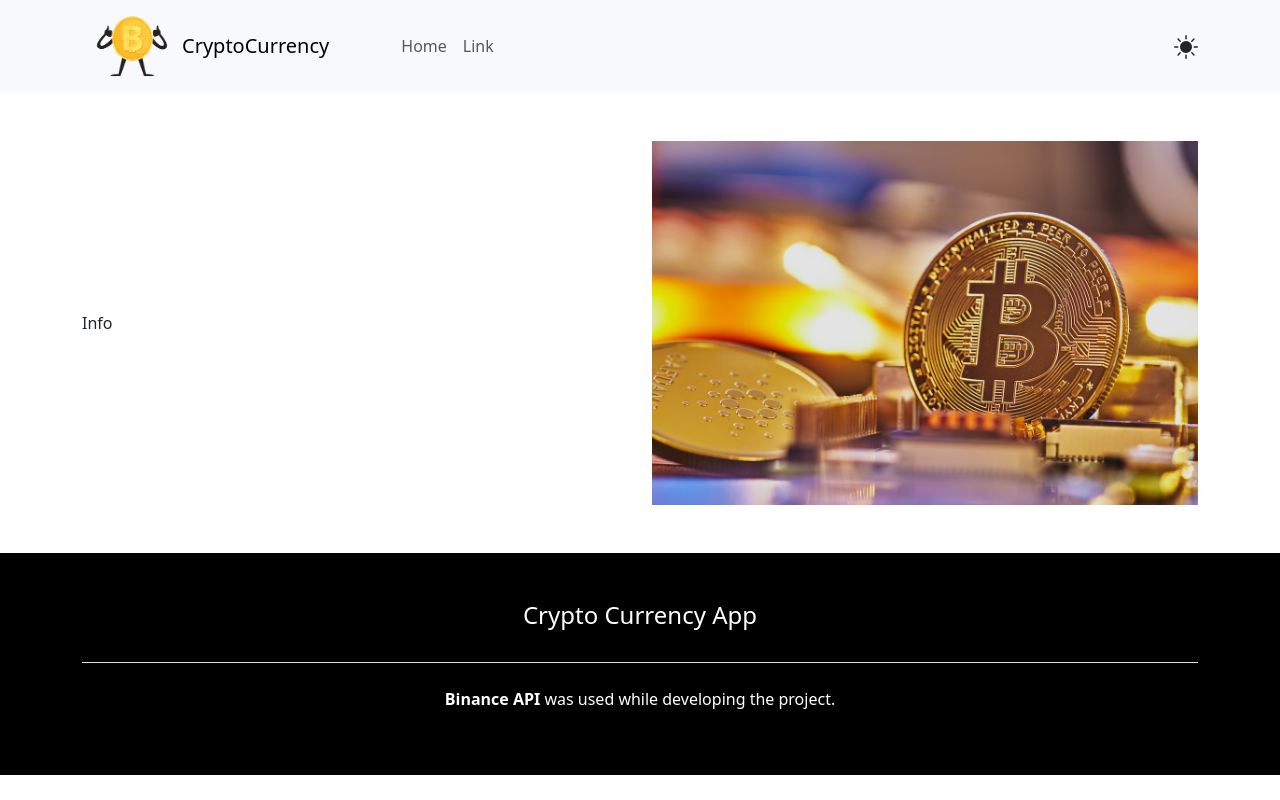
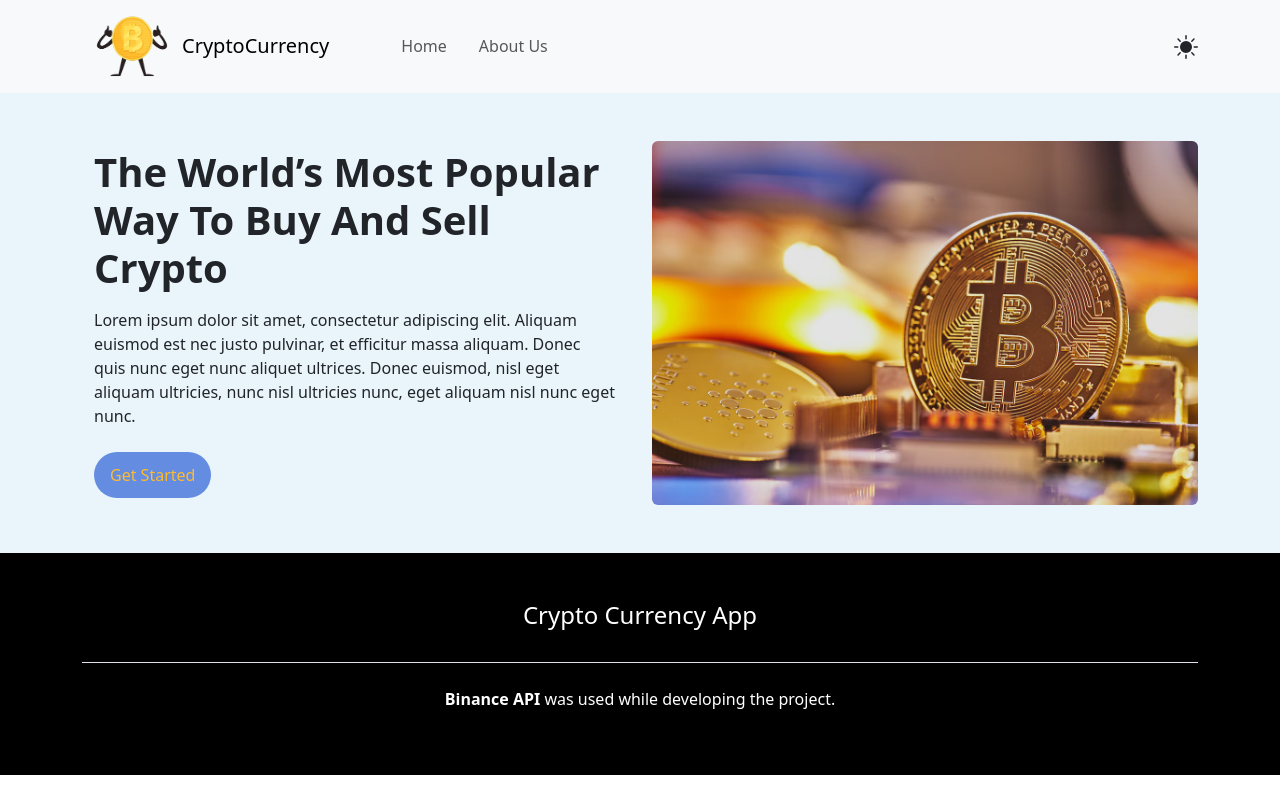
Before and after one commit to ahmetkanbaz/CryptoCurrencyApp, a React (Vite) app in the folder cryptocurrency_app/: page / in a window 1280 px wide. Built offline with nearby package versions, Linux system fonts and the light colour scheme.

Commit message:
CryptoCurrencyApp-HeroBanner
Hero Banner tasarımı tamamlandı.

```diff
--- a/cryptocurrency_app/package.json
+++ b/cryptocurrency_app/package.json
@@ -16,7 +16,8 @@
     "react-dom": "^18.2.0",
     "react-icons": "^4.10.1",
     "react-router-dom": "^6.14.1",
-    "react-toastify": "^9.1.3"
+    "react-toastify": "^9.1.3",
+    "styled-components": "^6.0.2"
   },
   "devDependencies": {
     "@types/react": "^18.2.14",
--- /dev/null
+++ b/cryptocurrency_app/src/common/Button/Button.jsx
@@ -0,0 +1,36 @@
+import PropTypes from "prop-types";
+import { ButtonStyle } from "./ButtonStyle";
+const Button = ({
+  buttonText,
+  backgroundcolor,
+  padding,
+  borderradius,
+  border,
+  color,
+  fontSize,
+}) => {
+  return (
+    <ButtonStyle
+      padding={padding}
+      borderradius={borderradius}
+      border={border}
+      color={color}
+      fontSize={fontSize}
+      backgroundcolor={backgroundcolor}
+    >
+      {buttonText}
+    </ButtonStyle>
+  );
+};
+
+Button.propTypes = {
+  buttonText: PropTypes.string,
+  backgroundcolor: PropTypes.string,
+  padding: PropTypes.string,
+  borderradius: PropTypes.string,
+  border: PropTypes.string,
+  color: PropTypes.string,
+  fontSize: PropTypes.string
+};
+
+export default Button;
--- /dev/null
+++ b/cryptocurrency_app/src/common/Button/ButtonStyle.js
@@ -0,0 +1,10 @@
+import styled from "styled-components";
+
+export const ButtonStyle = styled.button`
+  background-color: ${(props) => props.backgroundcolor};
+  padding: ${(props) => props.padding};
+  border-radius: ${(props) => props.borderradius};
+  border: ${(props) => props.border};
+  color: ${(props) => props.color};
+  font-size: ${(props) => props.fontSize};
+`;
--- a/cryptocurrency_app/src/components/Banners/HomeBanners/HeroBanner/HeroBanner.jsx
+++ b/cryptocurrency_app/src/components/Banners/HomeBanners/HeroBanner/HeroBanner.jsx
@@ -1,19 +1,43 @@
-import homeHeroBanner from '../../../../assets/banner/homeHeroBanner.png'
+import homeHeroBanner from "../../../../assets/banner/homeHeroBanner.png";
+import Button from "../../../../common/Button/Button";
+import {HeroBannerStyle} from '../HomeBannerStyle'
 const HeroBanner = () => {
   return (
-    <div className="py-5">
+    <HeroBannerStyle className="py-5">
       <div className="container">
         <div className="row align-items-center">
-          <div className="col-lg-6 col-12">
-            Info
+          <div className="col-lg-6 col-12 px-4">
+            <h1 className="fw-bold text-capitalize">
+              The world’s most popular way to buy and sell crypto
+            </h1>
+            <p className="py-2">
+              Lorem ipsum dolor sit amet, consectetur adipiscing elit. Aliquam
+              euismod est nec justo pulvinar, et efficitur massa aliquam. Donec
+              quis nunc eget nunc aliquet ultrices. Donec euismod, nisl eget
+              aliquam ultricies, nunc nisl ultricies nunc, eget aliquam nisl
+              nunc eget nunc.
+            </p>
+            <Button
+              buttonText="Get Started"
+              padding=".7rem 1rem"
+              borderradius="42px"
+              border="none"
+              color="#FEBB2D"
+              fontSize="1rem"
+              backgroundcolor="#648CE1"
+            />
           </div>
           <div className="col-lg-6 col-12">
-            <img src={homeHeroBanner} alt="heroBanner" className="img-fluid" />
+            <img
+              src={homeHeroBanner}
+              alt="heroBanner"
+              className="img-fluid rounded"
+            />
           </div>
         </div>
       </div>
-    </div>
-  )
-}
+    </HeroBannerStyle>
+  );
+};
 
-export default HeroBanner
+export default HeroBanner;
--- /dev/null
+++ b/cryptocurrency_app/src/components/Banners/HomeBanners/HomeBannerStyle.js
@@ -0,0 +1,5 @@
+import styled from 'styled-components'
+
+export const HeroBannerStyle = styled.div `
+  background-color: #EAF5FB;
+`;
--- a/cryptocurrency_app/src/components/Navbar/Navbar.jsx
+++ b/cryptocurrency_app/src/components/Navbar/Navbar.jsx
@@ -1,20 +1,24 @@
-import {BsSunFill, BsMoonFill} from 'react-icons/bs'
-import {Link} from 'react-router-dom'
-import cryptoLogo from '../../assets/logo/cryptoLogo.png'
-import {useState} from 'react'
+import { BsSunFill, BsMoonFill } from "react-icons/bs";
+import { Link } from "react-router-dom";
+import cryptoLogo from "../../assets/logo/cryptoLogo.png";
+import { useState } from "react";
 const Navbar = () => {
-  const [darkMode, setDarkMode] = useState(false)
+  const [darkMode, setDarkMode] = useState(false);
 
   const handleDarkMode = () => {
-    setDarkMode(!darkMode)
-  }
+    setDarkMode(!darkMode);
+  };
   return (
-    <div>
-      <nav className="navbar navbar-expand-lg bg-body-tertiary">
+    <nav className="navbar navbar-expand-lg bg-body-tertiary sticky-top">
       <div className="container">
-          <Link to='/' className="navbar-brand d-flex align-items-center">
-            <img src={cryptoLogo} alt="logo" className='img-fluid' width='100px'/>
-            <span className='fs-5'>CryptoCurrency</span>
+        <Link to="/" className="navbar-brand d-flex align-items-center">
+          <img
+            src={cryptoLogo}
+            alt="logo"
+            className="img-fluid"
+            width="100px"
+          />
+          <span className="fs-5">CryptoCurrency</span>
         </Link>
         <button
           className="navbar-toggler"
@@ -28,30 +32,36 @@ const Navbar = () => {
           <span className="navbar-toggler-icon"></span>
         </button>
         <div className="collapse navbar-collapse" id="navbarSupportedContent">
-            <ul className="navbar-nav ps-lg-5 me-auto mb-2 mb-lg-0">
+          <ul className="navbar-nav ps-lg-5 me-auto mb-2 mb-lg-0 gap-3">
             <li className="nav-item">
-                <Link to='/' className="nav-link">
+              <Link to="/" className="nav-link">
                 Home
               </Link>
             </li>
             <li className="nav-item">
-                <Link to='/' className="nav-link">
-                  Link
+              <Link to="/" className="nav-link">
+                About Us
               </Link>
             </li>
           </ul>
           <div>
-              {
-                darkMode ? (
-                  <BsMoonFill size='1.2rem' cursor='pointer' onClick={handleDarkMode} />
-                ) : (<BsSunFill size = '1.5rem' cursor= 'pointer' onClick={handleDarkMode} />
-                )
-              }
+            {darkMode ? (
+              <BsMoonFill
+                size="1.2rem"
+                cursor="pointer"
+                onClick={handleDarkMode}
+              />
+            ) : (
+              <BsSunFill
+                size="1.5rem"
+                cursor="pointer"
+                onClick={handleDarkMode}
+              />
+            )}
           </div>
         </div>
       </div>
     </nav>
-    </div>
   );
 };
 
```
Also changed, not shown: 1 other file (tests, documents, lock files or other folders). Lines whose indentation alone changed are shown as unchanged.
